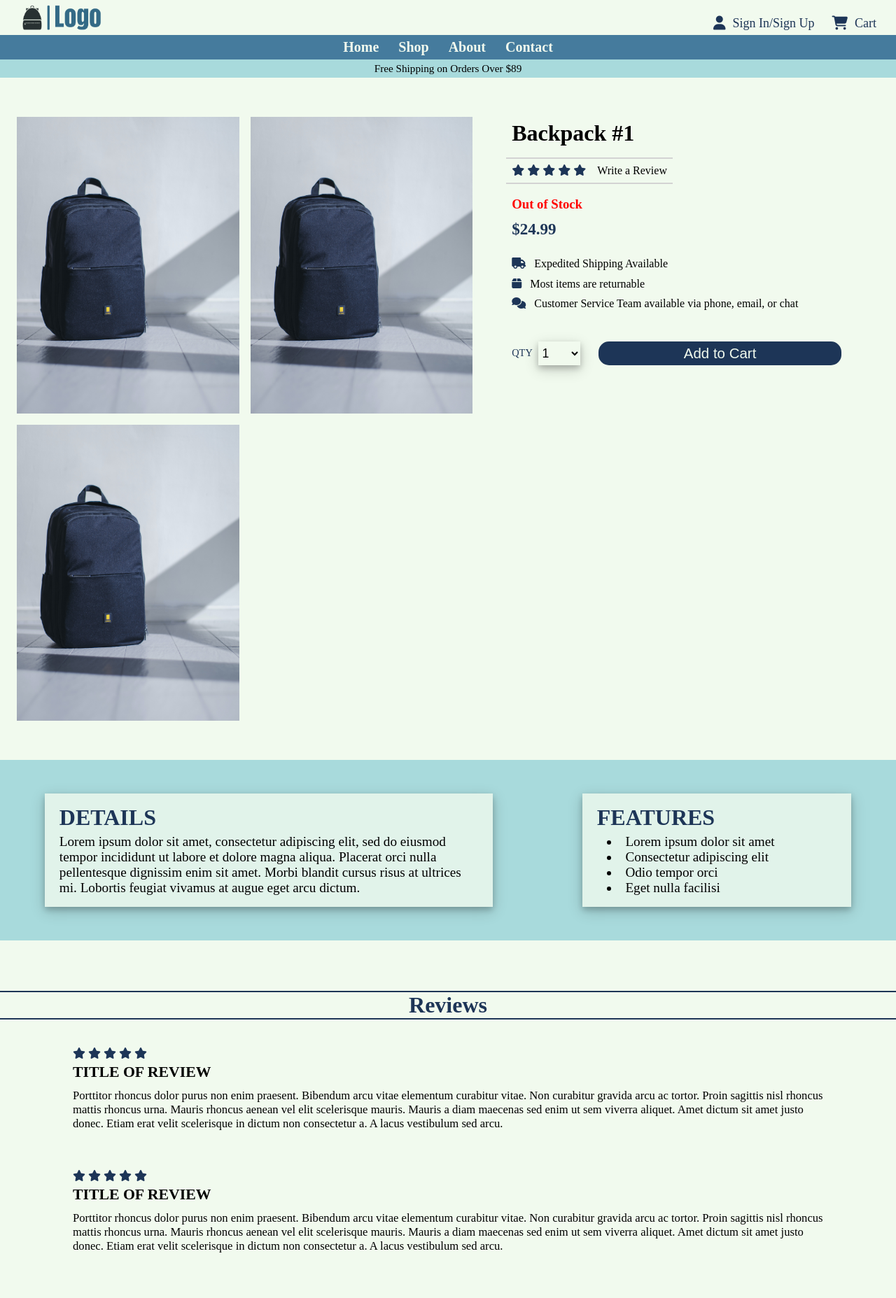
After one commit to Erik-Hansen96/Shopping-Website, a Flask app: template templates/product_detail.html in a window 1280 px wide. The commit adds this page. Shown: the whole page at 70% size. Run offline with Flask 3, Linux system fonts and the light colour scheme; the template is opened without the code that fills it, so the values that code supplies are empty; some libraries are stand-ins or nearby versions.

Commit message:
added product list & detail pages

```diff
--- a/static/styles/main.css
+++ b/static/styles/main.css
@@ -12,11 +12,14 @@
 html {
     margin: 0px;
     padding: 0px;
-    width: fit-content;
+    width: 100%;
+    scroll-behavior: smooth;
+    overflow-x: clip;
 }
 
 body {
     width: 100%;
+    overflow-x: clip;
 }
 
 section {
@@ -37,6 +40,7 @@ section {
     height: inherit;
     width: 175px;
     object-fit: contain;
+    cursor: pointer;
 }
 
 .user-container {
@@ -55,18 +59,21 @@ section {
     padding: 5px;
     background-color: inherit;
     color: rgb(29, 53, 87);
+    cursor: pointer;
 }
 
 .user {
     margin-right: 15px;
     font-size: 18px;
     list-style: none;
+    cursor: pointer;
 }
 
-nav {
+.nav-bar {
     position: sticky;
     top: -1px;
-    z-index: 10;
+    z-index: 999;
+
 }
 
 
@@ -137,7 +144,7 @@ li > a {
     object-position: 80% 50%;
     width: 100%;
     height: 35rem;
-    aspect-ratio: 16/9;
+    /*aspect-ratio: 16/9;*/
 }
 
 .home-sign {
@@ -183,21 +190,20 @@ h2 {
     background-color: transparent;
 }
 
-.shop-container {
+.shop-category-container {
     margin: 1rem;
     padding-top: 1rem;
 }
 
-.product-container {
+.product-category-container {
     display: flex;
     width: 100%;
     flex-flow: row wrap;
     justify-content: space-evenly;
 }
 
-.product {
+.category {
     text-align: center;
-    /*margin: 1% 3% 3% 3%;*/
     margin: 1.5rem 1rem;
     width: 11em;
     height: 11em;
@@ -210,13 +216,13 @@ h2 {
     opacity: 0.8;
 }
 
-.product:hover {
+.category:hover {
     text-decoration: underline;
     color: rgb(241, 250, 238);
     opacity: 1.0;
 }
 
-.product > p {
+.category > p {
     color: rgb(241, 250, 238);
     font-weight: bold;
     padding: 3px;
@@ -319,6 +325,297 @@ textarea {
     background-color: rgb(241, 250, 238);
 }
 
+/* PRODUCTS*/
+
+.section {
+    width: 100%;
+}
+
+.product-section > h1 {
+    font-size: clamp(25px, 2.5vw, 50px);
+    text-align: center;
+    margin: 2rem 0 1rem;
+}
+
+.product-container {
+    display: grid;
+    grid-template-columns: repeat(auto-fill, calc(15em + 1rem));
+    row-gap: 1rem;
+    column-gap: 2rem;
+    padding: 1rem;
+    justify-content: center;
+}
+
+.product {
+    margin: 1rem;
+    width: fit-content;
+    height: fit-content;
+    display: flex;
+    flex-direction: column;
+    justify-content: flex-start;
+    align-items: center;
+    cursor: pointer;
+}
+
+.product:hover {
+    box-shadow: 0 4px 8px 0 rgba(0,0,0,0.2), 0 6px 20px 0 rgba(0,0,0,0.19);
+}
+
+.product > img {
+    width: 15em;
+    height: 17em;
+    margin: 0 0 0.4rem;
+    object-fit: cover;
+    object-position: center;
+}
+
+
+.product-name {
+    font-weight: bold;
+    font-size: 1.1rem;
+    margin: 0.2rem 0;
+}
+
+.product-price {
+    font-weight: 200;
+    font-size: 0.9rem;
+    margin-bottom: 0.3rem;
+}
+
+hr {
+    margin: 2rem auto 5rem;
+    background-color:lightgray;
+    color:lightgray;
+    height: 0.1rem;
+    width: 70%;
+    text-align: center;
+    border-style: solid;
+}
+
+
+
+/* Product Details */
+.product-info {
+
+    display: flex;
+    flex-direction: row;
+    margin: 3.5rem 0;
+}
+
+.product-info-images-container {
+
+    width: 55%;
+    display: grid;
+    grid-template-columns: 1fr 1fr;
+    justify-items: center;
+    gap: 1rem;
+    margin: 0 1.5rem;
+}
+
+.product-info-image {
+    margin: 0;
+    width: 100%;
+    object-fit: cover;
+    aspect-ratio: 3 / 4;
+}
+
+
+.product-add-to-cart-container {
+    width: 45%;
+    margin: 0 1.5rem;
+    display: flex;
+    flex-direction: column;
+}
+
+.product-add-to-cart-container > h1 {
+    font-size: clamp(24px, 2.5vw, 60px);
+    padding: 0.3rem 0.5rem;
+}
+
+.product-add-to-cart-container > h2 {
+    font-size: clamp(19px, 1.8vw, 45px);
+    text-align: left;
+    padding: 0.3rem 0.5rem;
+    margin: 0 0 1rem;
+    /*font-size: 1.3rem;*/
+}
+
+.product-info-rating {
+    display: flex;
+    margin: 0.7rem 0;
+    border-top: 2px solid lightgray;
+    border-bottom: 2px solid lightgray;
+    width: fit-content;
+}
+
+.product-info-rating > .product-rating {
+    padding: 0.5rem;
+}
+
+.product-info-rating > p {
+    padding: 0.5rem;
+    cursor: pointer;
+}
+
+.out-of-stock {
+    color: red;
+    padding: 0.4rem 0.5rem;
+}
+
+.service-container {
+
+    margin-bottom: 2.5rem;
+}
+
+.service-container > i {
+    padding: 0.4rem 0.5rem;
+}
+
+.service-container > span {
+    font-size: 1rem;
+}
+
+.quantity {
+    width: 100%;
+    font-size: 0.9rem;
+    align-content: center;
+    display: flex;
+}
+
+.quantity > label {
+    padding: 0.5rem;
+    font-weight: 200;
+    align-self: center;
+}
+
+.quantity > select {
+    cursor: pointer;
+    padding: 0.1rem;
+    width: 60px;
+    font-size: 1.1rem;
+    border: none;
+    height: 100%;
+    box-shadow: 0 4px 8px 0 rgba(0,0,0,0.2), 0 6px 20px 0 rgba(0,0,0,0.19);
+}
+
+.add-to-cart-button {
+    cursor: pointer;
+    font-size: clamp(16px, 1.6vw, 40px);
+    width: 65%;
+    padding: 5px;
+    color: rgb(241, 250, 238);
+    background-color: rgb(29, 53, 87);
+    border: none;
+    margin: 0 0 0 5%;
+    border-radius: 15px;
+}
+
+.add-to-cart-button:hover {
+    background-color: rgb(29, 53, 87, 0.75);
+}
+
+/* Product Detail */
+.product-detail {
+    background-color: rgb(168, 218, 220);
+    display: flex;
+    padding: 2rem 0;
+    flex-wrap: wrap;
+    justify-content: space-around;
+    margin-bottom: 3rem;
+}
+
+.product-detail-header {
+    text-align: left;
+}
+
+.details-box {
+    background-color: rgba(241, 250, 238, 0.8);
+    width: clamp(300px, 50vw, 1000px);
+    padding: 1rem 1.3rem;
+    margin: 1rem 0.5rem;
+    font-size: clamp(15px, 1.5vw, 40px);
+    box-shadow: 0 4px 8px 0 rgba(0,0,0,0.2), 0 6px 20px 0 rgba(0,0,0,0.19);
+}
+
+.details-box > p {
+    background-color: transparent;
+}
+
+.features-box {
+    background-color: rgba(241, 250, 238, 0.8);
+    margin: 1rem 0.5rem;
+    width: clamp(300px, 30vw, 1000px);
+    padding: 1rem 1.3rem;
+    font-size: clamp(15px, 1.5vw, 40px);
+    box-shadow: 0 4px 8px 0 rgba(0,0,0,0.2), 0 6px 20px 0 rgba(0,0,0,0.19);
+}
+
+.features-box > ul {
+    padding-left: 0.9rem;
+    list-style-type: disc;
+    list-style-position: inside;
+    background-color: transparent;
+}
+
+.features-box > ul > li {
+    background-color: transparent;
+}
+
+/* Reviews Section */
+.product-review {
+    margin-bottom: 3rem;
+    padding-top: 1.5rem;
+}
+
+.product-review > h2 {
+    border-top: 2px solid rgb(29, 53, 87);
+    border-bottom: 2px solid rgb(29, 53, 87);
+}
+
+.review-item-container {
+    margin: 1.5rem 5rem;
+    padding: 1rem 1.5rem;
+}
+
+.review-title {
+    margin: 0.3rem 0 0.7rem;
+    font-size: clamp(20px, 1.7vw, 45px);
+}
+
+.review-item-container > p {
+    font-size: clamp(13px, 1.3vw, 35px);
+}
+
+/* Shopping Cart */
+
+.shopping-cart-container {
+    display: flex;
+    border: 2px solid blue;
+}
+
+.shopping-cart {
+    border: 2px solid green;
+    width: 66%;
+}
+
+
+.cart-item {
+    display: flex;
+}
+
+.cart-item-details-container > span {
+    cursor: pointer;
+    margin: 1rem;
+}
+
+/* Checkout Box */
+.checkout-box {
+    border: 2px solid red;
+    width: 34%;
+}
+
+/* Media Query */
+
 @media screen and (max-width: 768px) {
     #home-img {
         height: 30rem;
@@ -329,9 +626,12 @@ textarea {
     #contact-form {
         width: 65%;
     }
+    .review-item-container {
+        margin: 1.5rem 2rem;
+    }
 }
 
-@media screen and (max-width: 426px) {
+@media screen and (max-width: 440px) {
     #logo-image {
         width: 130px;
     }
@@ -352,4 +652,8 @@ textarea {
     #contact-form {
         width: 80%;
     }
+
+    .review-item-container {
+        margin: 1.5rem 0rem;
+    }
 }
--- a/templates/index.html
+++ b/templates/index.html
@@ -1,7 +1,7 @@
 <!DOCTYPE html>
 <html>
     <head>
-        <title>Title of Website</title>
+        <title>{% block title %}Home{% endblock %}</title>
         <meta name="viewport" content="width=device-width, initial-scale=1.0">
         <link rel="stylesheet" href="..\static\styles\main.css"/>
         <link rel="stylesheet" href="https://cdnjs.cloudflare.com/ajax/libs/font-awesome/6.3.0/css/all.min.css">
@@ -37,6 +37,7 @@
             </div>
 
         <main>
+            {% block content %}
             <!--HOME Section-->
             <section class="home-container" id="Home">
                 <img src="../static/images/background.jpg" id="home-img">
@@ -47,16 +48,18 @@
             </section>
 
             <!--SHOP Section-->
-            <section class="shop-container" id="Shop">
+            <section class="shop-category-container" id="Shop">
                 <h2>Shop by Category</h2>
-                <div class="product-container">
-                    <div class="product" id="backpack" style="background-image: url('../static/images/backpacks/bag_category.jpg');">
-                        <p>Backpacks</p>
-                    </div>
-                    <div class="product" id="tote" style="background-image: url('../static/images/totebags/tote_category.jpg');">
+                <div class="product-category-container">
+                    <a href="{{ url_for('products_list') }}">
+                        <div class="category" id="backpack" style="background-image: url('../static/images/backpacks/bag_category.jpg');">
+                            <p>Backpacks</p>
+                        </div>
+                    </a>
+                    <div class="category" id="tote" style="background-image: url('../static/images/totebags/tote_category.jpg');">
                         <p>Tote Bags</p>
                     </div>
-                    <div class="product" id="bottle" style="background-image: url('../static/images/bottles/bottle_category.jpg');">
+                    <div class="category" id="bottle" style="background-image: url('../static/images/bottles/bottle_category.jpg');">
                         <p>Water Bottle</p>
                     </div>
                 </div>
@@ -88,6 +91,7 @@
                     <input type="submit" value="Submit" class="submit-button">
                 </form>
             </section>
+            {% endblock %}
         </main>
 
         <footer>
--- /dev/null
+++ b/templates/product_detail.html
@@ -0,0 +1,88 @@
+{% extends "index.html" %}
+{% block content %}
+<section class="product-info">
+    <div class="product-info-images-container">
+        <img src="..\static\images\backpacks\blue_bag.jpg" class="product-info-image">
+        <img src="..\static\images\backpacks\blue_bag.jpg" class="product-info-image">
+        <img src="..\static\images\backpacks\blue_bag.jpg" class="product-info-image">
+    </div>
+    <div class="product-add-to-cart-container">
+        <h1>Backpack #1</h1>
+
+        <div class="product-info-rating">
+            <div class="product-rating">
+                <i class="fa-solid fa-star" style="color: #1d3557;"></i>
+                <i class="fa-solid fa-star" style="color: #1d3557;"></i>
+                <i class="fa-solid fa-star" style="color: #1d3557;"></i>
+                <i class="fa-solid fa-star" style="color: #1d3557;"></i>
+                <i class="fa-solid fa-star" style="color: #1d3557;"></i>
+            </div>
+            <p>Write a Review</p>
+        </div>
+        <h3 class="out-of-stock">Out of Stock</h3>
+        <h2>$24.99</h2>
+        <div class="service-container">
+            <i class="fa-solid fa-truck" style="color: #1d3557;"></i>
+            <span>Expedited Shipping Available</span><br/>
+            <i class="fa-solid fa-box" style="color: #1d3557;"></i>
+            <span>Most items are returnable</span><br/>
+            <i class="fa-solid fa-comments" style="color: #1d3557;"></i>
+            <span>Customer Service Team available via phone, email, or chat</span>
+        </div>
+        <div class="quantity">
+            <label for="quantity">QTY</label>
+            <select type="select" id="quantity" name="quantity">
+                <option value="1">1</option>
+                <option value="2">2</option>
+                <option value="3">3</option>
+                <option value="4">4</option>
+                <option value="5">5</option>
+            </select>
+            <input type="submit" value="Add to Cart" class="add-to-cart-button">
+        </div>
+    </div>
+</section>
+
+<section class="product-detail">
+    <div class="details-box">
+        <h2 class="product-detail-header">DETAILS</h2>
+        <p>Lorem ipsum dolor sit amet, consectetur adipiscing elit, sed do eiusmod tempor incididunt ut labore et dolore magna aliqua. Placerat orci nulla pellentesque dignissim enim sit amet. Morbi blandit cursus risus at ultrices mi. Lobortis feugiat vivamus at augue eget arcu dictum.</p>
+    </div>
+    <div class="features-box">
+        <h2 class="product-detail-header">FEATURES</h2>
+        <ul>
+            <li>Lorem ipsum dolor sit amet</li>
+            <li>Consectetur adipiscing elit</li>
+            <li>Odio tempor orci</li>
+            <li>Eget nulla facilisi </li>
+        </ul>
+    </div>
+</section>
+
+<section class="product-review">
+    <h2>Reviews</h2>
+    <div class="review-item-container">
+        <div class="review-rating">
+            <i class="fa-solid fa-star" style="color: #1d3557;"></i>
+            <i class="fa-solid fa-star" style="color: #1d3557;"></i>
+            <i class="fa-solid fa-star" style="color: #1d3557;"></i>
+            <i class="fa-solid fa-star" style="color: #1d3557;"></i>
+            <i class="fa-solid fa-star" style="color: #1d3557;"></i>
+        </div>
+        <h3 class="review-title">TITLE OF REVIEW</h3>
+        <p>Porttitor rhoncus dolor purus non enim praesent. Bibendum arcu vitae elementum curabitur vitae. Non curabitur gravida arcu ac tortor. Proin sagittis nisl rhoncus mattis rhoncus urna. Mauris rhoncus aenean vel elit scelerisque mauris. Mauris a diam maecenas sed enim ut sem viverra aliquet. Amet dictum sit amet justo donec. Etiam erat velit scelerisque in dictum non consectetur a. A lacus vestibulum sed arcu.</p>
+    </div>
+    <div class="review-item-container">
+        <div class="review-rating">
+            <i class="fa-solid fa-star" style="color: #1d3557;"></i>
+            <i class="fa-solid fa-star" style="color: #1d3557;"></i>
+            <i class="fa-solid fa-star" style="color: #1d3557;"></i>
+            <i class="fa-solid fa-star" style="color: #1d3557;"></i>
+            <i class="fa-solid fa-star" style="color: #1d3557;"></i>
+        </div>
+        <h3 class="review-title">TITLE OF REVIEW</h3>
+        <p>Porttitor rhoncus dolor purus non enim praesent. Bibendum arcu vitae elementum curabitur vitae. Non curabitur gravida arcu ac tortor. Proin sagittis nisl rhoncus mattis rhoncus urna. Mauris rhoncus aenean vel elit scelerisque mauris. Mauris a diam maecenas sed enim ut sem viverra aliquet. Amet dictum sit amet justo donec. Etiam erat velit scelerisque in dictum non consectetur a. A lacus vestibulum sed arcu.</p>
+    </div>
+</section>
+</main>
+{% endblock %}
```
Also changed, not shown: templates/products_list.html (added, +121 -0 lines).
